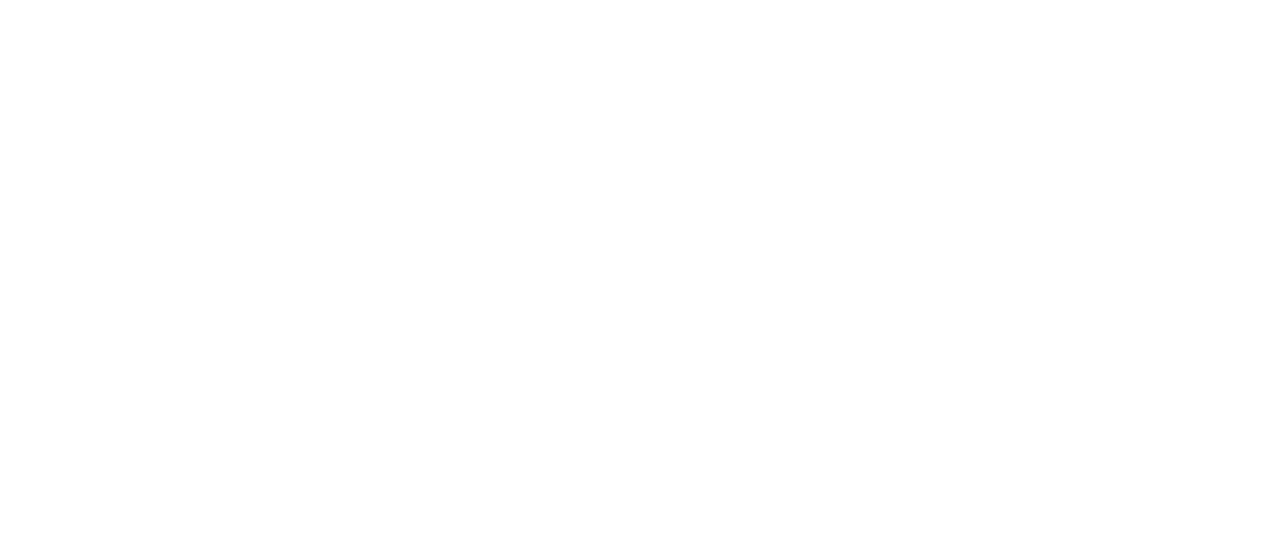
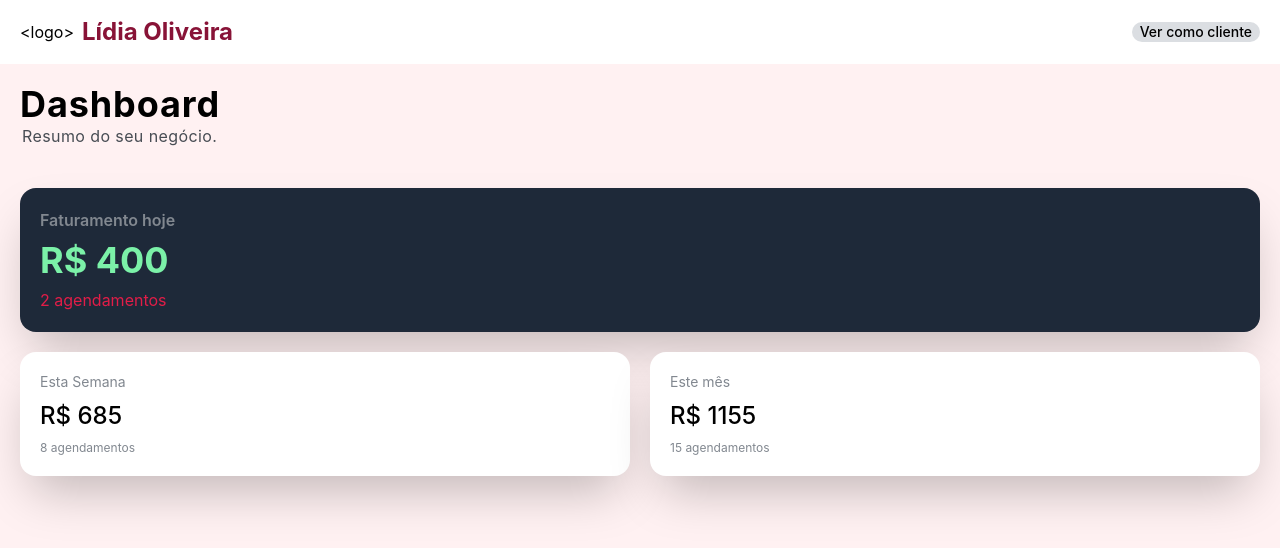
Before and after one commit to jonnascipriano/lidia-nails, a React (Vite) app: page /#/dashboard in a window 1280 px wide. Before the commit this address had no page. Shown: the top 548 px of the page. Built offline with nearby package versions, Linux system fonts and the light colour scheme.

Commit message:
Adicionando um dashboard com lucro diario, semanal e mensal

```diff
--- a/src/App.jsx
+++ b/src/App.jsx
@@ -5,6 +5,7 @@
 import AdminLogin from "./AdminLogin";
 import ClienteView from "./ClienteView";
 import Agendamento from "./Agendamento";
+import ResumoDashboard from "./ResumoDashboard";
 
 function App() {
     // Cria um useState para verificar se a autenticação é verdadeira ou falsa
@@ -42,6 +43,16 @@
                         )
                     }
                 />
+
+                <Route
+                    path="/dashboard"
+                    element={
+                        <main>
+                            <Header/>
+                            <ResumoDashboard/>
+                        </main>
+                    }
+                />
             </Routes>
     );
 }
--- a/src/Header.jsx
+++ b/src/Header.jsx
@@ -1,19 +1,27 @@
+import { useLocation } from "react-router-dom";
 import ButtonSwitch from "./ButtonSwitch";
+import imgUnha from "./assets/img/unha.png";
 
 export default function Header(){
-    const caminho = window.location.pathname
+    const {pathname} = useLocation()
+
     return(
         <header className="flex justify-between px-5 py-4 items-center bg-secondary">
             <div className="flex items-center gap-2">
-                <img src="./src/assets/img/logo.jpg"/>
-                <h1 className="text-hd-logo font-medium">Lídia Oliveira</h1>
+                {/* <img src=""/> */}
+                <p>{'<logo>'}</p>
+                <span className="text-hd-logo font-bold text-2xl">Lídia Oliveira</span>
             </div>
-                {caminho.endsWith("/admin") && (
-                    <ButtonSwitch>Ver como cliente</ButtonSwitch>
-                )}
+
                 {
-                    !caminho.endsWith('/admin') && (
-                        <img src="./src/assets/img/unha.png"/>
+                    pathname === "/" && (
+                        <img src={imgUnha} alt="img de unha"/>
+                    )
+                }
+
+                {
+                    pathname === "/dashboard" && (
+                        <ButtonSwitch>Ver como cliente</ButtonSwitch>
                     )
                 }
         </header>
--- /dev/null
+++ b/src/ResumoDashboard.jsx
@@ -0,0 +1,41 @@
+export default function ResumoDashboard(){
+    return(
+        <section className="bg-primary min-h-screen w-full">
+
+            {/* Titulo da página */}
+            <div className="p-5">
+                <h1>Dashboard</h1>
+                <p className="text-tertiary tracking-wide pl-0.5">Resumo do seu negócio.</p>
+            </div>
+
+            <div className="flex flex-wrap gap-5 justify-center m-5">
+                <div className="w-full">
+                    {/* Resumo do dia */}
+                    <div className="flex-1 p-5 rounded-2xl bg-gray-800 shadow-2xl flex flex-col gap-2">
+                        <p className="text-info font-semibold">Faturamento hoje</p>
+                        <h2 className="text-green-300 font-bold text-4xl">R$ 400</h2>
+                        <p className="text-destaque">2 agendamentos</p>
+                    </div>
+                </div>
+
+
+                <div className="flex gap-5 w-full justify-center">
+                    {/* Resumo da Semana */}
+                    <div className="bg-secondary p-5 w-full rounded-2xl shadow-2xl flex flex-col gap-2">
+                        <p className="text-sm text-info">Esta Semana</p>
+                        <h2 className="text-2xl font-medium">R$ 685</h2>
+                        <p className="text-xs text-info">8 agendamentos</p>
+                    </div>
+                    {/* Resumo do mês */}
+                    <div className="bg-secondary p-5 w-full rounded-2xl shadow-2xl flex flex-col gap-2">
+                        <p className="text-sm text-info">Este mês</p>
+                        <h2 className="text-2xl font-medium">R$ 1155</h2>
+                        <p className="text-xs text-info">15 agendamentos</p>
+                    </div>
+                </div>
+            </div>
+
+
+        </section>
+    )
+}
--- a/src/index.css
+++ b/src/index.css
@@ -11,6 +11,10 @@
     --color-hd-logo: #881337;
 }
 
+h1{
+    @apply font-bold text-4xl tracking-wide
+}
+
 header img{
     @apply w-10
 }
```
Also changed, not shown: src/AdminDashboard.jsx (+74 -30 lines).
